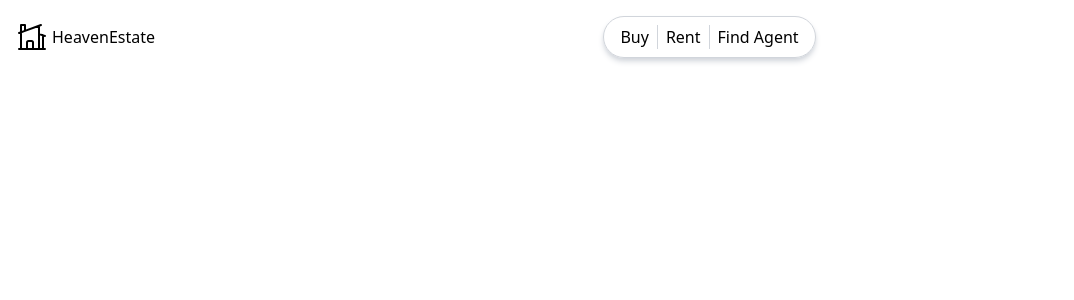
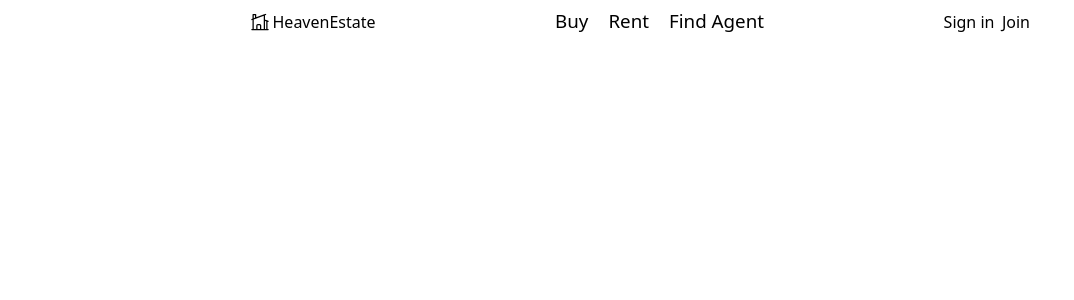
Before and after one commit to filipkomogorov/booking-app, a React (Vite) app in the folder client/: page / in a window 1280 px wide. Shown: the top 300 px of the page, without its empty margins (0-1074 px from the left). Built offline with nearby package versions, Linux system fonts and the light colour scheme.

Commit message:
change header

```diff
--- a/client/src/components/header/Header.tsx
+++ b/client/src/components/header/Header.tsx
@@ -1,27 +1,37 @@
-import { Link } from 'react-router-dom'
+import { Link } from "react-router-dom";
 
 const Header = () => {
   return (
-        <header className='flex justify-between p-4'>
-            <Link to={'/'} className='flex items-center gap-1'>
-                <svg xmlns="http://www.w3.org/2000/svg" fill="none" viewBox="0 0 24 24" strokeWidth={1.5} stroke="currentColor" className="w-8 h-8">
-                    <path strokeLinecap="round" strokeLinejoin="round" d="M8.25 21v-4.875c0-.621.504-1.125 1.125-1.125h2.25c.621 0 1.125.504 1.125 1.125V21m0 0h4.5V3.545M12.75 21h7.5V10.75M2.25 21h1.5m18 0h-18M2.25 9l4.5-1.636M18.75 3l-1.5.545m0 6.205l3 1m1.5.5l-1.5-.5M6.75 7.364V3h-3v18m3-13.636l10.5-3.819" />
+    <header className="flex justify-between p-4 max-w-7xl mx-auto">
+      <Link to={"/"} className="flex items-center gap-1">
+        <svg
+          xmlns="http://www.w3.org/2000/svg"
+          fill="none"
+          viewBox="0 0 24 24"
+          strokeWidth={1.5}
+          stroke="currentColor"
+          className="w-8 h-8"
+        >
+          <path
+            strokeLinecap="round"
+            strokeLinejoin="round"
+            d="M8.25 21v-4.875c0-.621.504-1.125 1.125-1.125h2.25c.621 0 1.125.504 1.125 1.125V21m0 0h4.5V3.545M12.75 21h7.5V10.75M2.25 21h1.5m18 0h-18M2.25 9l4.5-1.636M18.75 3l-1.5.545m0 6.205l3 1m1.5.5l-1.5-.5M6.75 7.364V3h-3v18m3-13.636l10.5-3.819"
+          />
         </svg>
         <span>HeavenEstate</span>
       </Link>
-            <div className='flex border border-gray-300 rounded-full py-2 px-4 gap-2 shadow-md shadow-gray-300'>
+      <div className="flex gap-8 text-3xl">
         <div>Buy</div>
-                <div className="border-l border-gray-300"></div>
         <div>Rent</div>
-                <div className="border-l border-gray-300"></div>
         <div>Find Agent</div>
       </div>
 
-            <div>
-
+      <div className="flex gap-3 items-center">
+        <div>Sign in</div>
+        <button>Join</button>
       </div>
     </header>
-    )
-}
+  );
+};
 
-export default Header
+export default Header;
--- a/client/src/index.css
+++ b/client/src/index.css
@@ -1,3 +1,11 @@
 @tailwind base;
 @tailwind components;
 @tailwind utilities;
+
+html {
+  font-size: 62.5%;
+}
+
+body {
+  font-size: 16px;
+}
```
Lines whose indentation alone changed are shown as unchanged.
